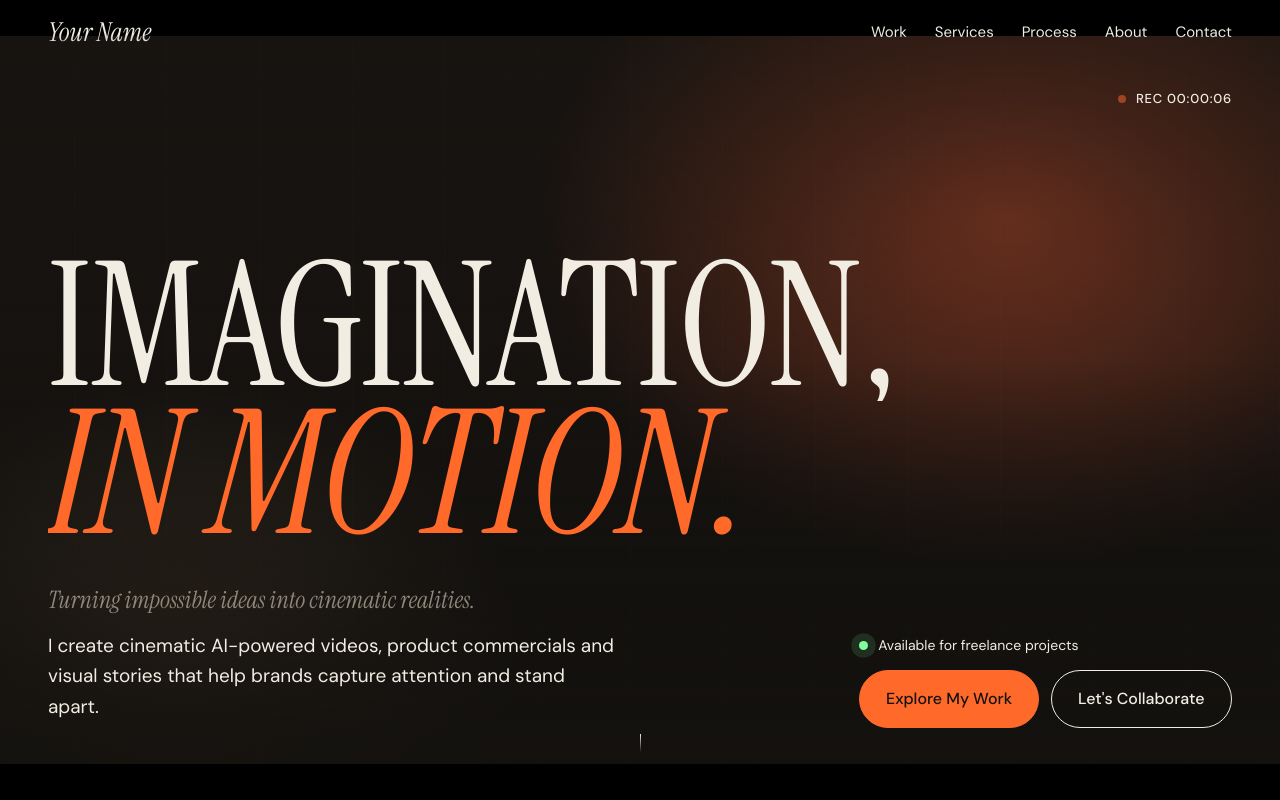
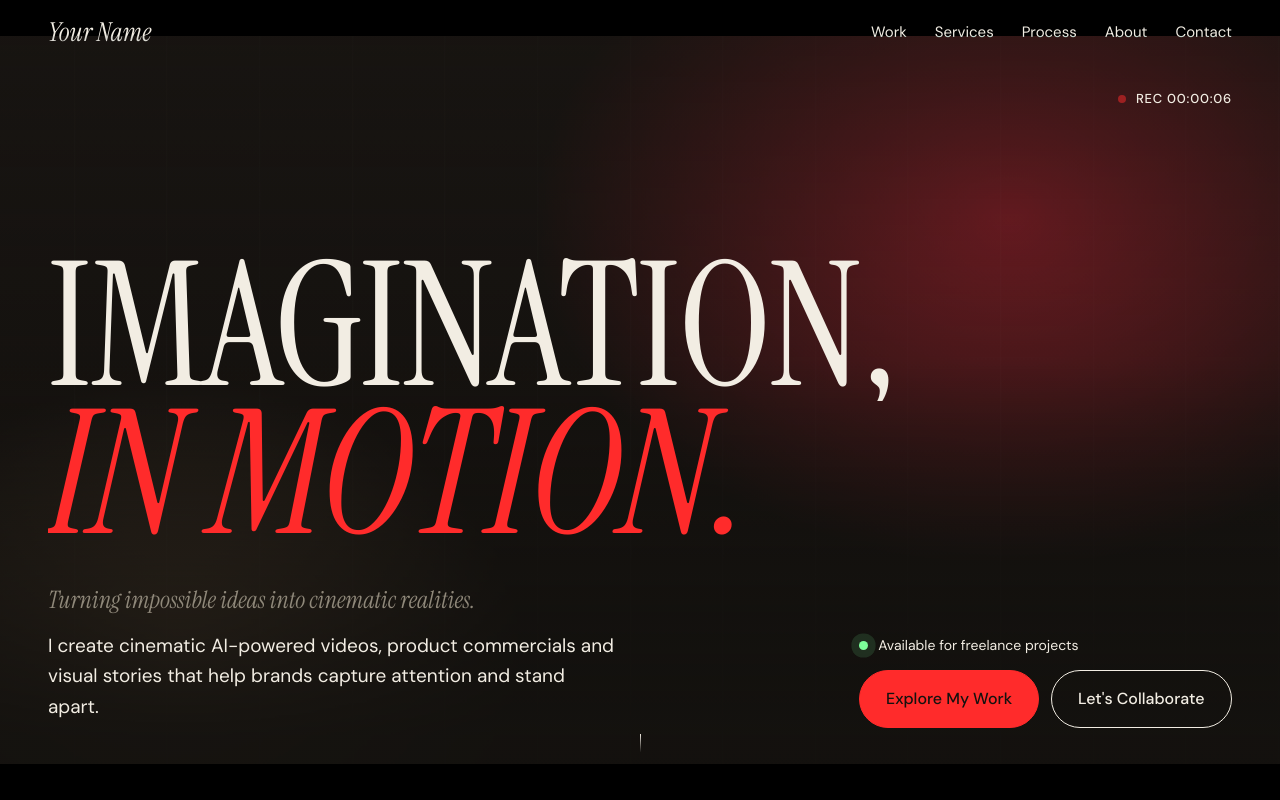
Before and after one commit to harshitraj7050-source/portfolio, a plain HTML site: page index.html in a window 1280 px wide. Shown: the top 800 px of the page. Drawn offline with Linux system fonts and the light colour scheme.

Commit message:
Update index.html

```diff
--- a/index.html
+++ b/index.html
@@ -9,7 +9,7 @@
 <link rel="preconnect" href="https://fonts.googleapis.com"><link rel="preconnect" href="https://fonts.gstatic.com" crossorigin>
 <link href="https://fonts.googleapis.com/css2?family=Instrument+Serif:ital@0;1&family=DM+Sans:wght@400;500;700&display=swap" rel="stylesheet">
 <style>
-:root{--ink:#14120f;--ink2:#1d1a16;--bone:#f2ede3;--mute:#8f887a;--line:#ffffff1f;--hot:#ff6a2b;--serif:"Instrument Serif",Georgia,serif;--sans:"DM Sans",system-ui,sans-serif;box-sizing:border-box;padding-top:env(safe-area-inset-top,0px);padding-bottom:env(safe-area-inset-bottom,0px)}
+:root{--ink:#14120f;--ink2:#1d1a16;--bone:#f2ede3;--mute:#8f887a;--line:#ffffff1f;--hot:#ff2b2b;--serif:"Instrument Serif",Georgia,serif;--sans:"DM Sans",system-ui,sans-serif;box-sizing:border-box;padding-top:env(safe-area-inset-top,0px);padding-bottom:env(safe-area-inset-bottom,0px)}
 *,*::before,*::after{box-sizing:inherit}
 html{scroll-behavior:smooth;scroll-padding-top:70px;background:var(--ink)}
 body{margin:0;background:var(--ink);color:var(--bone);font:400 17px/1.6 var(--sans);-webkit-font-smoothing:antialiased;overflow-x:hidden}
@@ -35,7 +35,7 @@ nav a:hover::after{transform:scaleX(1)}
 /* hero */
 .hero{position:relative;min-height:100svh;display:flex;align-items:flex-end;padding:0 0 clamp(36px,6vw,72px);overflow:hidden;isolation:isolate}
 .hero video,.hero .fallback{position:absolute;inset:0;width:100%;height:100%;object-fit:cover;z-index:-2}
-.fallback{background:radial-gradient(60% 70% at 78% 28%,#ff6a2b88,transparent 60%),radial-gradient(40% 50% at 15% 80%,#c9a46c44,transparent 65%),linear-gradient(180deg,#1b1713,#0d0c0a);animation:drift 14s ease-in-out infinite alternate}
+.fallback{background:radial-gradient(60% 70% at 78% 28%,#ff2b2b88,transparent 60%),radial-gradient(40% 50% at 15% 80%,#c9a46c44,transparent 65%),linear-gradient(180deg,#1b1713,#0d0c0a);animation:drift 14s ease-in-out infinite alternate}
 .fallback::after{content:"";position:absolute;inset:0;background:repeating-linear-gradient(90deg,#ffffff06 0 1px,transparent 1px 90px);opacity:.7}
 @keyframes drift{to{filter:hue-rotate(-14deg) brightness(1.15);transform:scale(1.06)}}
 .hero::before{content:"";position:absolute;inset:0;background:linear-gradient(0deg,#14120fee 8%,#14120f55 55%,#14120f99);z-index:-1}
@@ -84,7 +84,7 @@ nav a:hover::after{transform:scaleX(1)}
 .panel{padding-top:40px;display:grid;gap:12px;min-height:200px}.panel h3{font-size:clamp(34px,5vw,72px)}.panel p{max-width:50ch;color:var(--mute);font-size:19px;margin:0}
 /* about */
 .about{display:grid;gap:40px}@media(min-width:900px){.about{grid-template-columns:1fr 1.1fr;gap:80px}}
-.about .portrait{aspect-ratio:4/5;background:radial-gradient(70% 60% at 60% 25%,#ff6a2b66,transparent 65%),linear-gradient(160deg,#2a241d,#0e0d0b);position:relative;max-width:460px;overflow:hidden}
+.about .portrait{aspect-ratio:4/5;background:radial-gradient(70% 60% at 60% 25%,#ff2b2b66,transparent 65%),linear-gradient(160deg,#2a241d,#0e0d0b);position:relative;max-width:460px;overflow:hidden}
 .about .portrait span{position:absolute;left:14px;bottom:14px;font-size:12px;color:var(--mute)}
 .about p{font-size:19px;margin:0 0 18px;max-width:54ch}
 /* tools */
```
